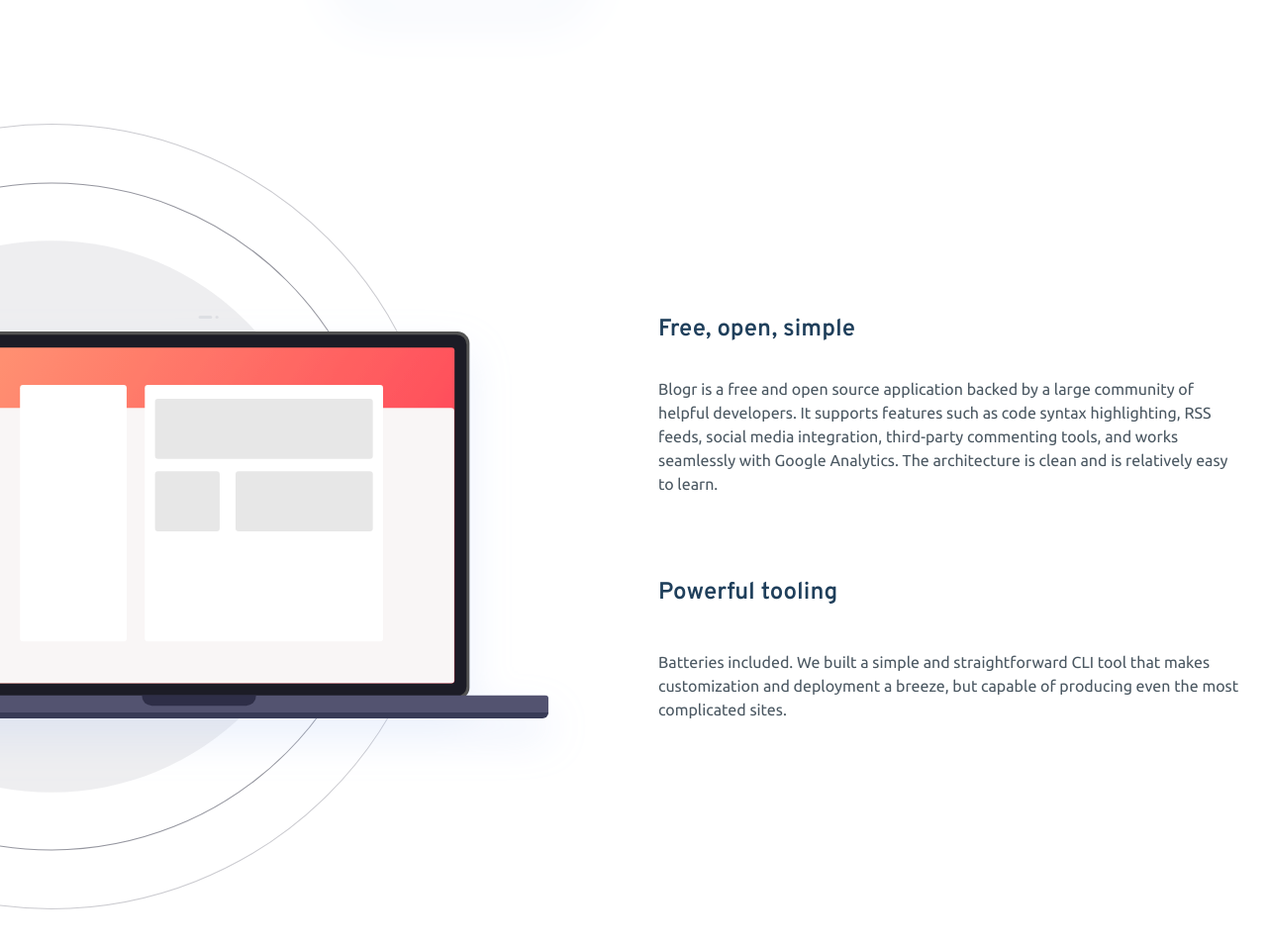
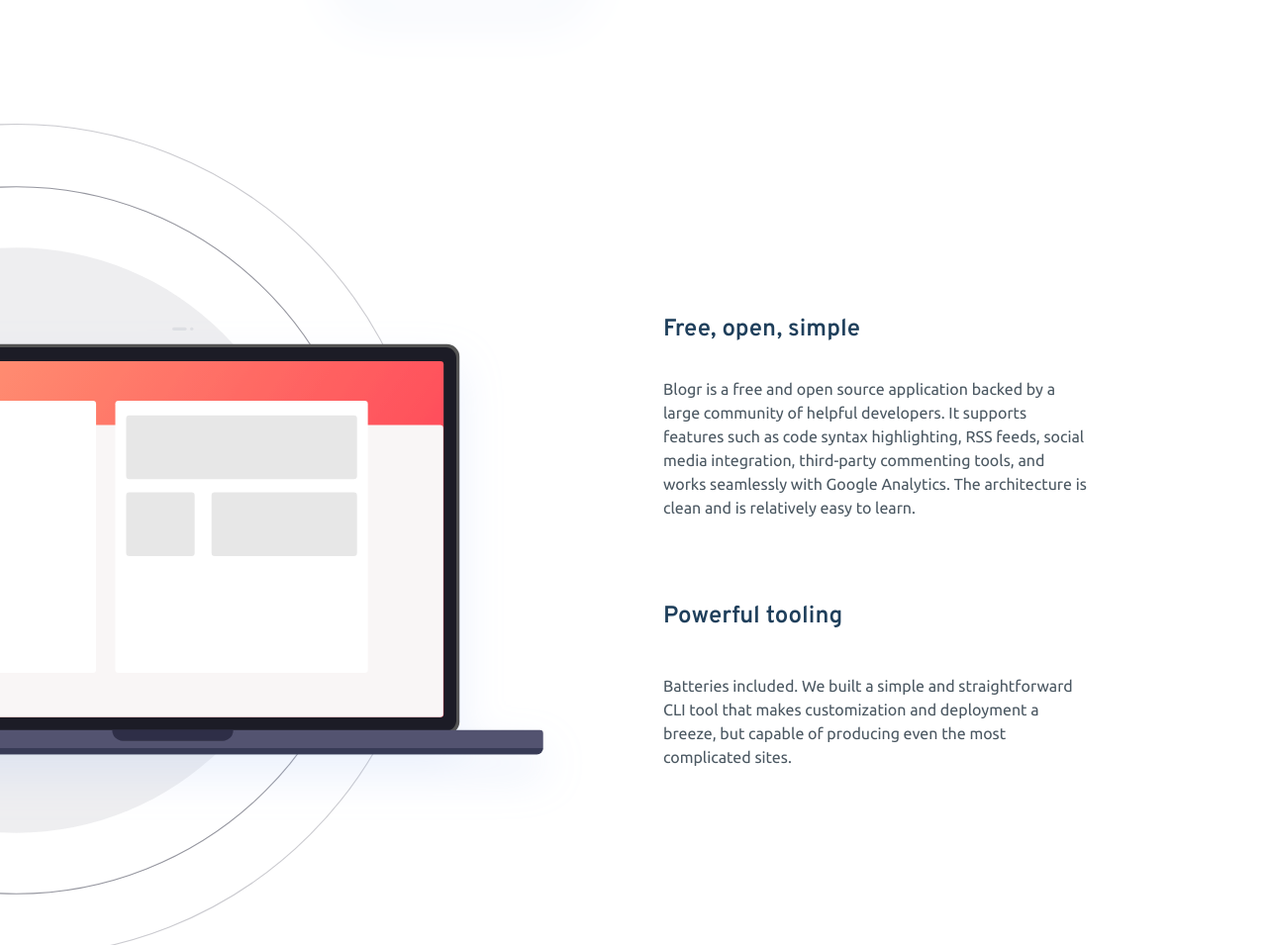
Before and after one commit to SergioCzP/blogr, a website: page index.html in a window 1280 px wide. Shown: the part 2240-3195 px from the top of the page at 99% size. Drawn offline with Linux system fonts and the light colour scheme.

Commit message:
extraLarge: info

```diff
--- a/src/scss/ui/body/_info.scss
+++ b/src/scss/ui/body/_info.scss
@@ -17,6 +17,11 @@
 
   &__content {
     padding: 0 2.5rem;
+
+    @include m.extraLarge {
+      padding-left: 3rem;
+      padding-right: 18rem;
+    }
   }
 
   &__heading,
@@ -66,6 +71,10 @@
       object-fit: cover;
       object-position: right;
     }
+
+    @include m.maxLarge {
+      object-position: -28.5rem;
+    }
   }
 }
 
```
Also changed, not shown: build/css/app.css, 1 other file.
